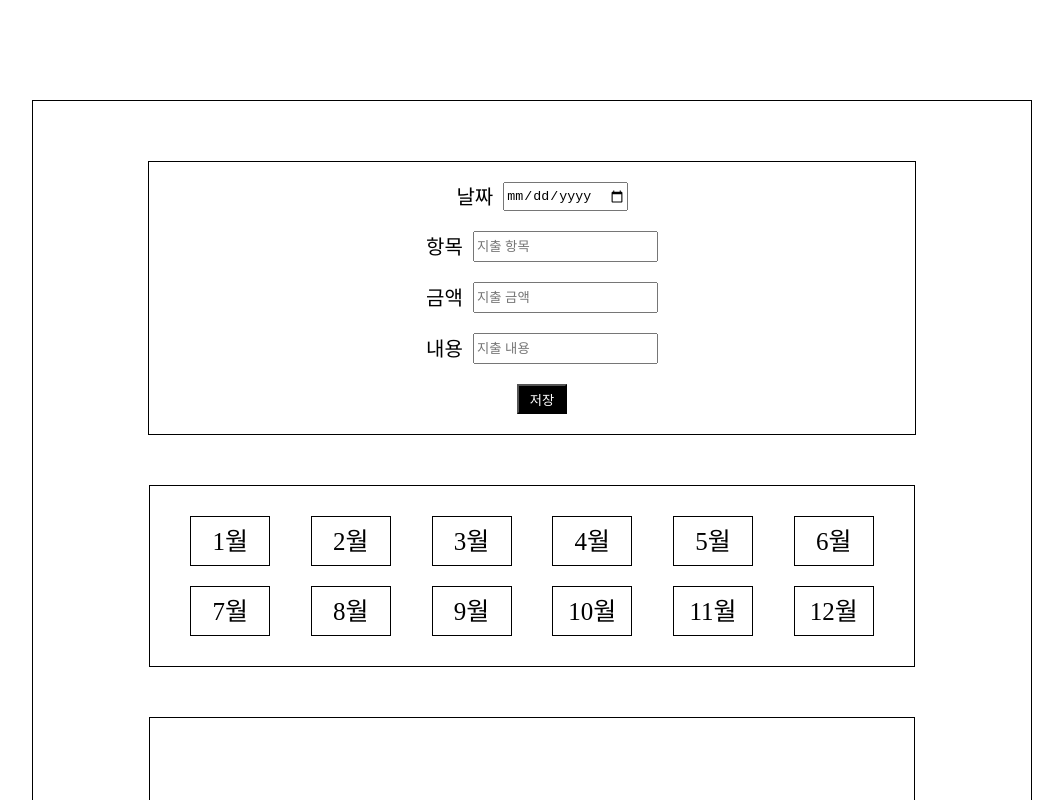
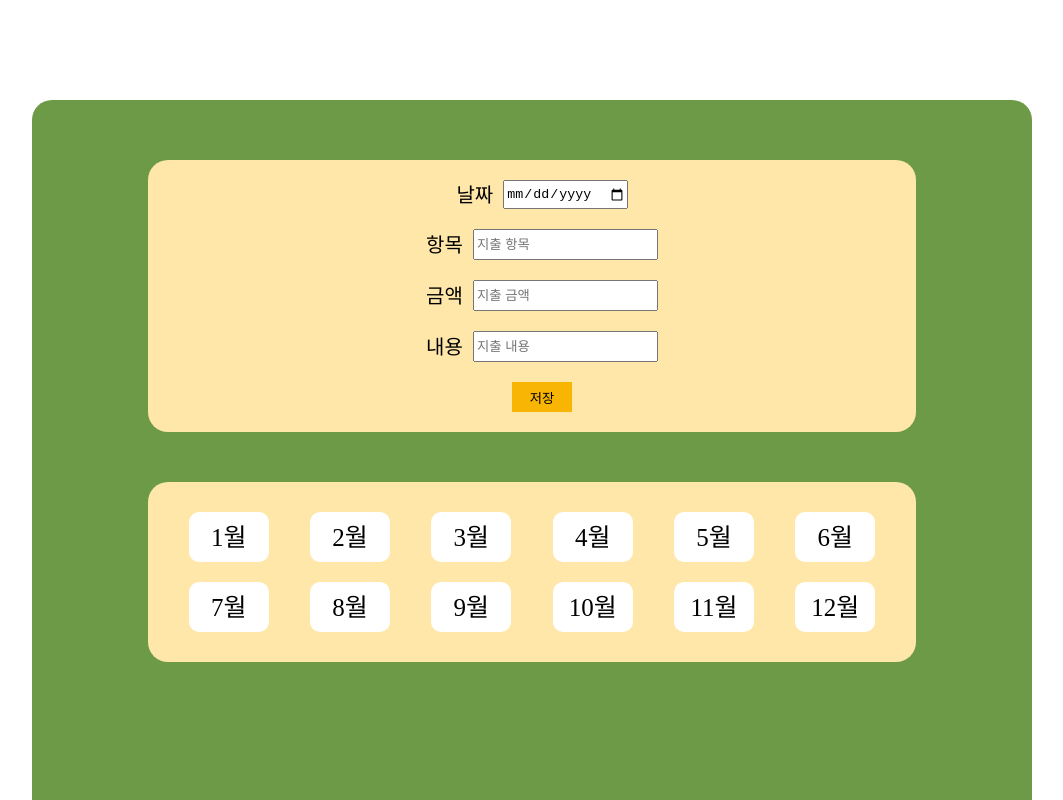
Before and after one commit to ssbmel/account-book, a React (Vite) app: page / in a window 1280 px wide. Shown: the top 800 px of the page, without its empty margins (108-1171 px from the left). Built offline with nearby package versions, Linux system fonts and the light colour scheme.

Commit message:
css 수정

```diff
--- a/src/pages/DetailPage.jsx
+++ b/src/pages/DetailPage.jsx
@@ -6,7 +6,8 @@ const DetailContainer = styled.div`
   width: 1000px;
   margin: 100px auto;
   padding: 20px;
-  border: 1px solid black;
+  background-color : rgba(255, 231, 170, 1);
+  border-radius: 20px;
   align-items: center;
   justify-content: center;
   box-sizing: border-box;
@@ -29,9 +30,11 @@ const DetailBtn = styled.button`
   margin: 10px;
   width: auto;
   height: 30px;
+  font-size:18px;
   cursor: pointer;
-  background-color: black;
-  color: white;
+  background-color: rgba(249, 181, 4, 1);
+  color: black;
+  border: none;
 `;
 
 
@@ -88,7 +91,7 @@ const DetailPage = ({contents, setContents}) => {
           <DetailBtn onClick={editHandler}>수정</DetailBtn>
           <DetailBtn onClick={deleteHandler}>삭제</DetailBtn>
           <Link to="/">
-            <DetailBtn>뒤로가기</DetailBtn>
+            <DetailBtn>◀️Back</DetailBtn>
           </Link>
         </DetailBtnBox>
       </DetailListBox>
--- a/src/pages/Home.jsx
+++ b/src/pages/Home.jsx
@@ -2,7 +2,7 @@
 /* eslint-disable no-unused-vars */
 import { useContext, useEffect, useState } from "react";
 import { v4 as uuidv4 } from "uuid";
-import {Container, InputBox, InputContent, MonthBoxList, MonthBox, ListBox, ListContent, Text, InputBtn, InputStyle} from '../style/stylecomponent.jsx';
+import {Container, InputBox, InputContent, MonthBoxList, MonthBox, ListBox, ListContent, Text, InputBtn, InputStyle, AmountText} from '../style/stylecomponent.jsx';
 import { Link, Router, json } from "react-router-dom";
 import styled from "styled-components";
 import { ListContext } from "../Router.jsx";
@@ -104,8 +104,8 @@ function Home({contents, setContents}) {
             <MonthBox
             key={index}
             onClick={() => onClickMonth(m)}
-            backgroundColor={nowMonth === m ? 'black' : undefined}
-            color={nowMonth === m ? 'white' : undefined}
+            backgroundColor={nowMonth === m ? 'rgba(249, 181, 4, 1)' : 'white'}
+            color={nowMonth === m ? 'black' : undefined}
             >
               {m}월
             </MonthBox>
@@ -142,7 +142,7 @@ const List = ({ content }) => {
       <LinkStyle to={`/DetailPage/${content.id}`}>
         <Text>{content.date}</Text>
         <Text style={{width: "600px"}}>{content.item} - {content.description}</Text>
-        <Text>{content.amount}</Text>
+        <AmountText>{content.amount}원</AmountText>
       </LinkStyle>
     </ListContent>
   );
--- a/src/style/stylecomponent.jsx
+++ b/src/style/stylecomponent.jsx
@@ -4,7 +4,8 @@ export const Container = styled.div`
   width: 1000px;
   margin: 100px auto;
   padding: 20px;
-  border: 1px solid black;
+  background-color : rgba(108, 154, 71, 1);
+  border-radius: 20px;
   display: gird;
   align-items: center;
   justify-content: center;
@@ -12,7 +13,8 @@ export const Container = styled.div`
 `;
 export const InputBox = styled.div`
   width: 80%;
-  border: 1px solid black;
+  border-radius: 20px;
+  background-color : rgba(255, 231, 170, 1);
   text-align: center;
   margin: 40px auto;
   padding: 10px 0;
@@ -32,15 +34,18 @@ export const InputStyle = styled.input`
   margin-left: 10px;
 `
 export const InputBtn = styled.button`
-  width: 50px;
+  width: 60px;
   height: 30px;
-  background-color: black;
-  color: white;
+  background-color: rgba(249, 181, 4, 1);
+  border: none;
+  color: black;
+  cursor: pointer;
 `
 export const MonthBoxList = styled.div`
   width: 80%;
   padding: 20px;
-  border: 1px solid black;
+  background-color : rgba(255, 231, 170, 1);
+  border-radius: 20px;
   display: grid;
   place-items: center;
   grid-template-columns: repeat(6, 1fr);
@@ -51,7 +56,7 @@ export const MonthBoxList = styled.div`
 export const MonthBox = styled.div`
   background-color: ${(props)=> props.backgroundColor};
   color : ${(props) => props.color};
-  border: 1px solid black;
+  border-radius: 10px;
   width: 80px;
   height: 50px;
   margin: 10px;
@@ -62,22 +67,8 @@ export const MonthBox = styled.div`
   cursor: pointer;
   box-sizing: border-box;
 `;
-export const ListContent = styled.div`
-  width: 80%;
-  margin: 15px auto;
-  padding: 5px;
-  border: 1px solid black;
-  height: 100px;
-  display: grid;
-  align-items: center;
-  box-sizing: border-box;
-  text-overflow: ellipsis;
-  overflow: hidden;
-  white-space: nowrap;
 
-`;
 export const ListBox = styled.div`
-  border: 1px solid black;
   width: 80%;
   height: 500px;
   margin: 10px auto 50px;
@@ -87,11 +78,40 @@ export const ListBox = styled.div`
   overflow-y: auto;
 
 `;
+
+export const ListContent = styled.div`
+  width: 100%;
+  margin: 15px auto;
+  padding: 5px;
+  background-color : rgba(255, 231, 170, 1);
+  border-radius: 20px;
+  height: 100px;
+  align-items: center;
+  box-sizing: border-box;
+  text-overflow: ellipsis;
+  overflow: hidden;
+  white-space: nowrap;
+  position: relative;
+
+`;
+
 export const Text = styled.p`
   width: 800px;
   color: black;
   text-overflow: ellipsis;
   overflow: hidden;
   white-space: nowrap;
-  margin: 10px;
-`
+  margin: 15px;
+`;
+
+export const AmountText = styled.p`
+  color: black;
+  text-overflow: ellipsis;
+  white-space: nowrap;
+  margin: 20px;
+  display: grid;
+  position: absolute;
+  font-size:20px;
+  right: 10px;
+  bottom: 15px;
+`;
```
